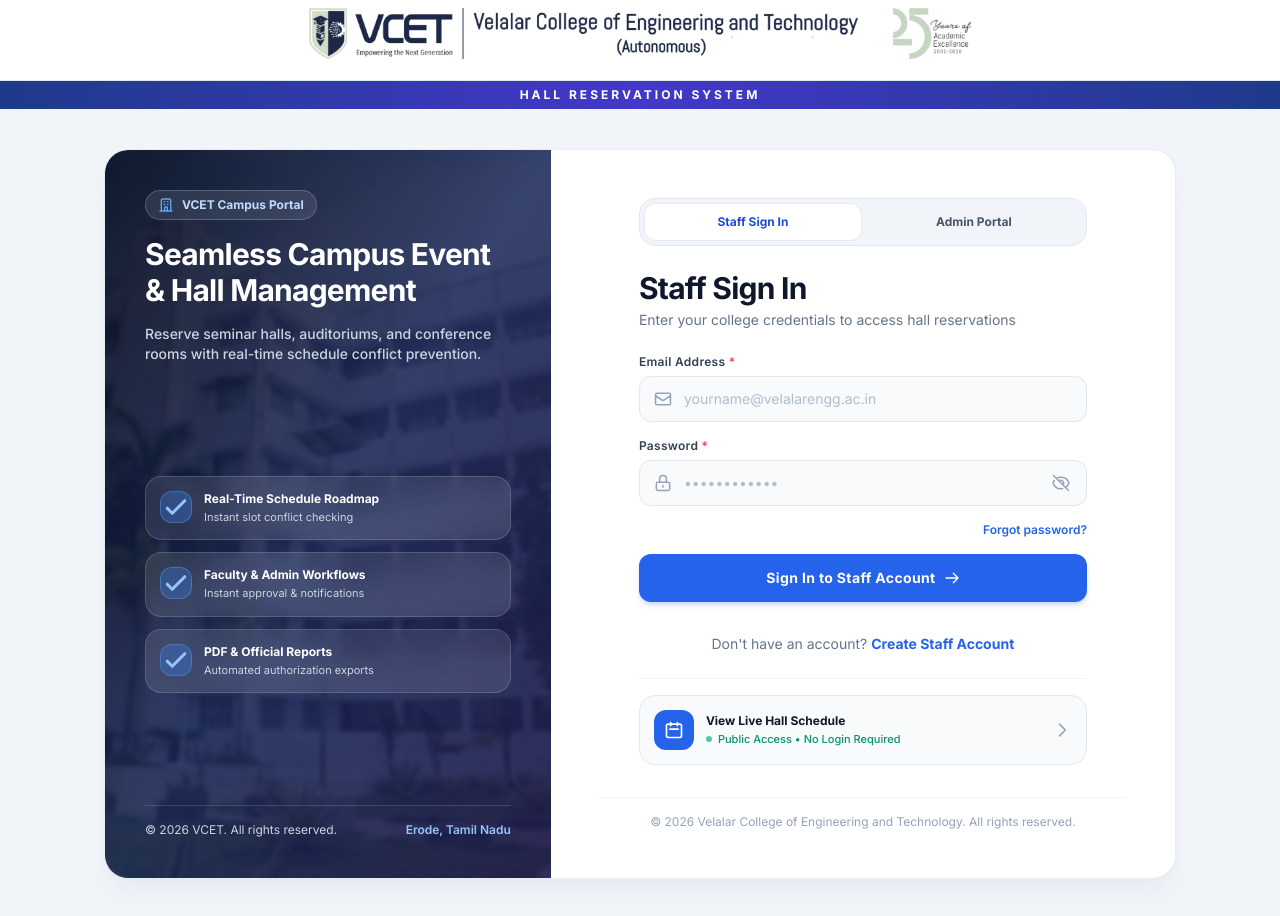
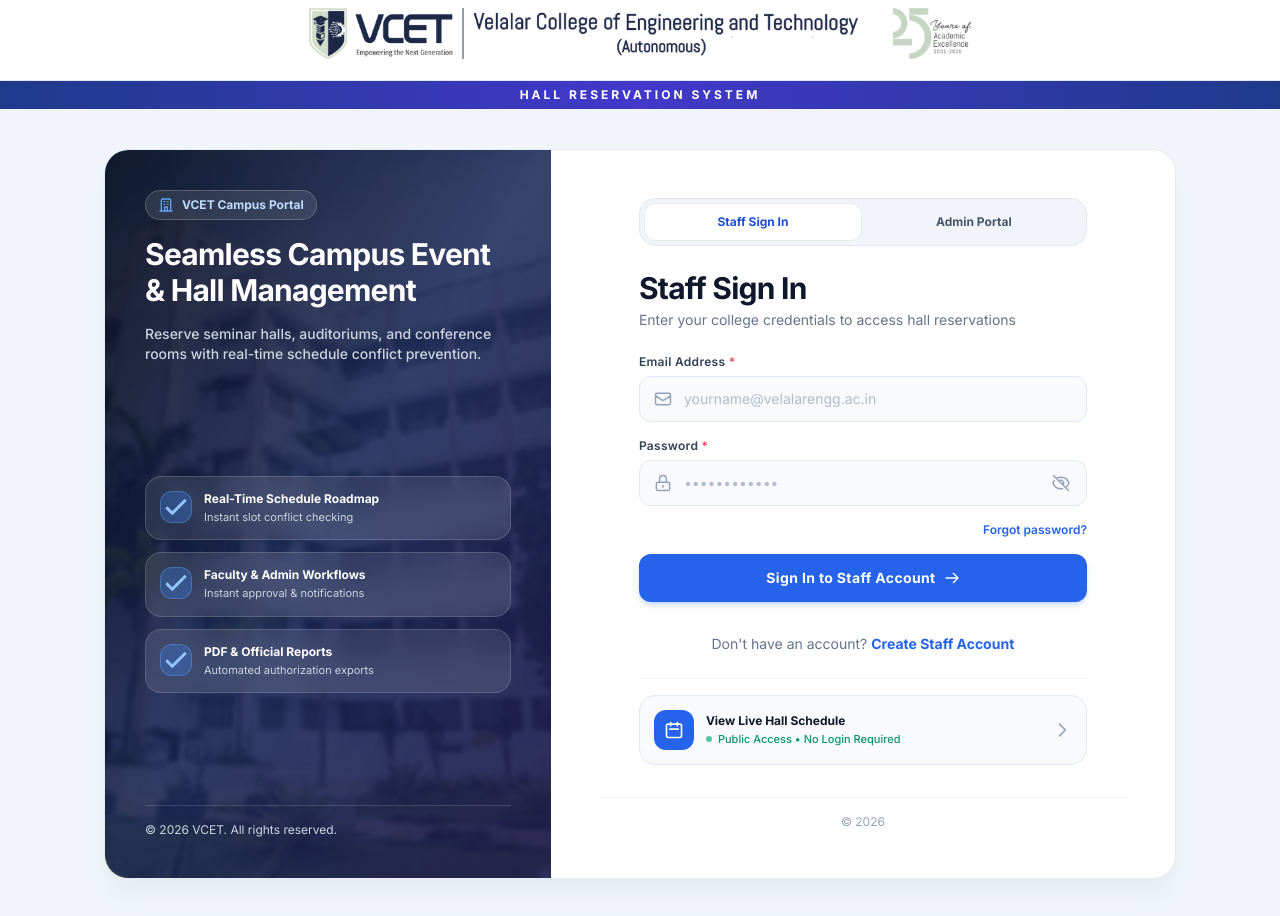
Before and after one commit to indhiran08-coder/hall-reservation-system, a React (Vite) app in the folder frontend/: page /login in a window 1280 px wide. Shown: the top 916 px of the page. Built offline with nearby package versions, Linux system fonts and the light colour scheme; no server answers.

Commit message:
ui: Login.jsx — remove Erode Tamil Nadu label and college name from footer

```diff
--- a/frontend/src/pages/auth/Login.jsx
+++ b/frontend/src/pages/auth/Login.jsx
@@ -219,7 +219,7 @@
             {/* Footer Tag */}
             <div className="relative z-10 pt-4 border-t border-white/15 flex items-center justify-between text-xs text-slate-300">
               <span>© 2026 VCET. All rights reserved.</span>
-              <span className="font-semibold text-blue-300">Erode, Tamil Nadu</span>
+              <span className="font-semibold text-blue-300"></span>
             </div>
           </div>
 
@@ -398,7 +398,7 @@
 
             {/* Bottom Institutional Copyright */}
             <div className="mt-8 pt-4 border-t border-slate-100 text-center text-xs text-slate-400">
-              © {new Date().getFullYear()} Velalar College of Engineering and Technology. All rights reserved.
+              © {new Date().getFullYear()}
             </div>
           </div>
 
```
